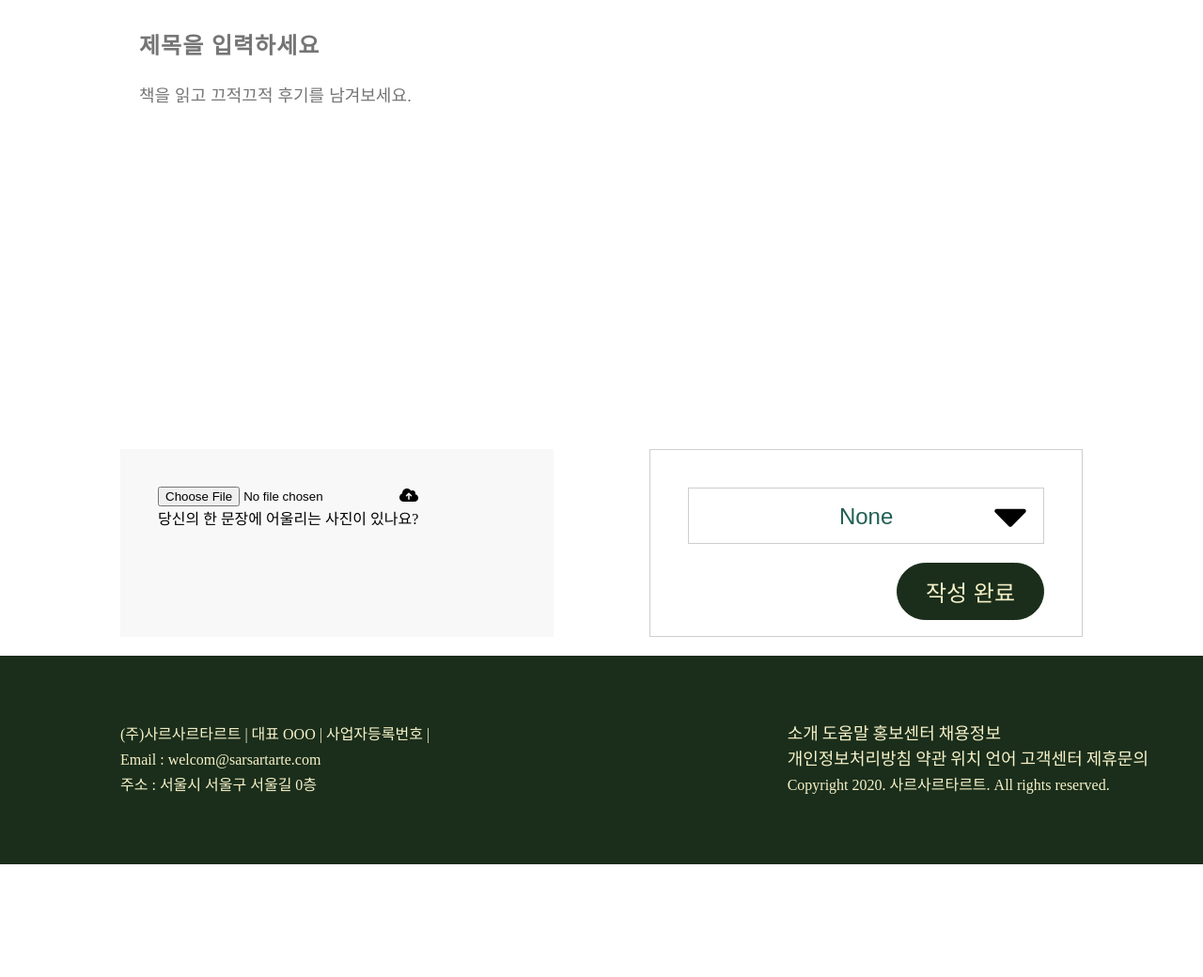
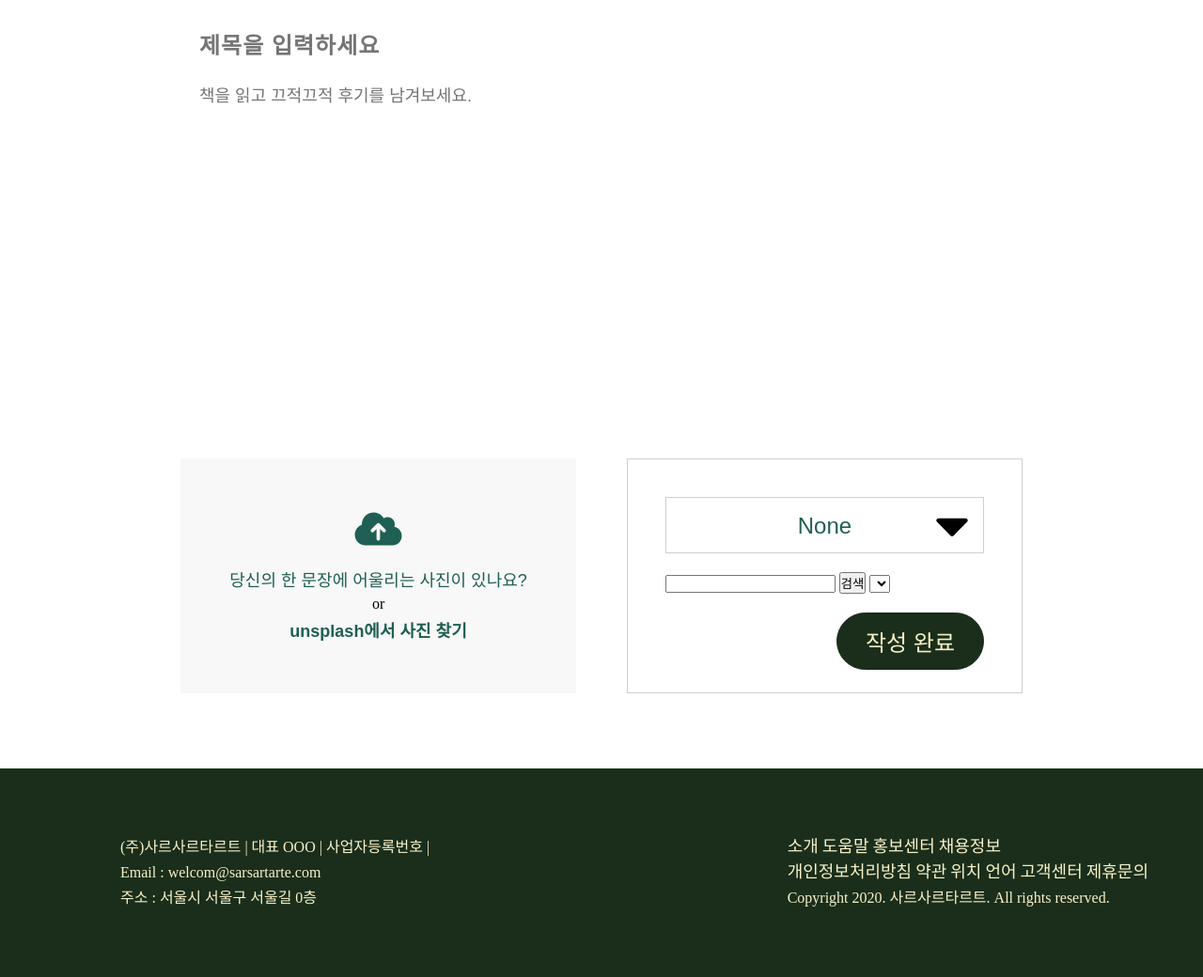
Before and after one commit to cool1726/GGJGGJ, a Django app: template ggjProject/home/templates/new.html in a window 1280 px wide; the page is wider, and only the part inside the window is pictured. Shown: the part 122-1162 px from the top of that part at 94% size. Before the commit the page ends 1042 px from the top of that part, so only its background shows below. Run offline with Django 3.2, Linux system fonts and the light colour scheme; the template is opened without the code that fills it: values that come from a table or form of the project are taken from there, others are empty; data comes from the database, SQL or seed files in the repository; both versions use the stored data as it was after the commit; some libraries are stand-ins or nearby versions; some web fonts are replaced.

Commit message:
new.html img upload editted

```diff
--- a/ggjProject/home/static/css/new.css
+++ b/ggjProject/home/static/css/new.css
@@ -4,7 +4,7 @@
 }
 
 .new-container {
-    padding: 20px 10%;
+    padding: 20px 15%;
     width: 100%;
 }
 
@@ -42,33 +42,69 @@
 
 /* 글쓰기 아래 부분 (이미지 업로드, 책장 선택 등) */
 .new-etc-container {
+    display: inline-flex;
     width: 100%;
-    height: 200px;
+    height: 250px;
     margin-top: 20px;
+    margin-bottom: 60px;
 }
 
 /* 이미지 업로드, unsplash 영역 */
 .new-etc-left {
-    float: left;
-    width: 45%;
+    display: flex;
+    flex-wrap: wrap;
+    justify-content: center;
+    align-content: center;
+    width: 47%;
     height: 100%;
-    margin-right: 5%;
+    margin-right: 3%;
     padding: 40px;
     background-color: #F7F8F7;
+    vertical-align: middle;
+    text-align: center;
+}
+
+.new-etc-left * {
+    width: 100%;
 }
 
 /* 책장선택, 책선택, 제출버튼 영역 */
 .new-etc-right {
-    float: left;
-    width: 45%;
+    width: 47%;
     height: 100%;
-    margin-left: 5%;
+    margin-left: 3%;
     padding: 40px;
     border: 1px solid #CECECE;
 }
 
+/* 이미지 파일 업로드 버튼 숨기기 */
 .new-etc-left input[type="file"] {
-    text-align: center;
+    position: absolute;
+    overflow: hidden;
+    width: 1px;
+    height: 1px;
+    padding: 0;
+    margin: -1px;
+    display: none;
+}
+
+.upload-label {
+    cursor: pointer;
+    margin-bottom: 5px;
+}
+
+.unsplash-label {
+    cursor: pointer;
+    margin-top: 5px;
+}
+
+.upload-logo {
+    font-size: 40px;
+    margin-bottom: 20px;
+}
+
+.upload-text {
+    font-size: 18px;
 }
 
 /* 책장 선택 */
@@ -91,6 +127,11 @@
     display: none;
 }
 
+.new-book-search {
+    width: 100%;
+    margin-bottom: 20px;
+}
+
 /* 작성완료 버튼 */
 .new-btn-save {
     float: right;
--- a/ggjProject/home/templates/new.html
+++ b/ggjProject/home/templates/new.html
@@ -1,3 +1,4 @@
+<!-- new 탬플릿입니다. post를 쓸 수 있음. url은 http://127.0.0.1:8000/back_new 로 가시면 됩니다. -->
 <!DOCTYPE html>
 <html lang="ko">
 
@@ -11,6 +12,8 @@
     <link rel="stylesheet" type="text/css" href="{% static 'css/new.css' %}">
     <link rel="stylesheet" type="text/css" href="{% static 'css/navigation.css' %}">
     <script src="https://kit.fontawesome.com/c8c52fc116.js" crossorigin="anonymous"></script>
+    <script src="https://code.jquery.com/jquery-3.4.1.js"
+        integrity="sha256-WpOohJOqMqqyKL9FccASB9O0KwACQJpFTUBLTYOVvVU=" crossorigin="anonymous"></script>
 </head>
 
 <body>
@@ -46,28 +49,81 @@
 
     <div class="new-container">
         <form name="form" id="form" role="form" method="POST" enctype="multipart/form-data"
-            action="{% url 'back_new' %}">
+            action="{% url 'back_create' %}">
             {% csrf_token %}
+            <!-- 제목, 내용 작성 부분 name: title, body -->
             <input type="text" name="title" class="new-input-title noto-extrabold" placeholder="제목을 입력하세요"
                 autocomplete="off">
-
             <textarea type="text" name="body" class="new-input-body noto-medium" placeholder="책을 읽고 끄적끄적 후기를 남겨보세요."
                 autocomplete="off"></textarea>
 
+            <!-- 이미지 첨부 및 책장선택, 책검색 부분 : left와 right으로 구분함 -->
             <div class="new-etc-container">
                 <div class="new-etc-left">
-                    <input type="file" name="postCover">
-                    <label for="img-upload"><i class="fas fa-cloud-upload-alt"></i><br>당신의 한 문장에 어울리는 사진이 있나요?</label>
+                    <label for="img-upload" class="upload-label"><i
+                            class="fas fa-cloud-upload-alt green upload-logo"></i><br>
+                        <p class="noto-medium green upload-text">당신의 한 문장에 어울리는 사진이 있나요?</p>
+                    </label>
+                    or
+                    <label for="img-upload" class="unsplash-label">
+                        <p class="noto-bold green upload-text">unsplash에서 사진 찾기</p>
+                    </label>
+                    <input type="file" name="postCover" id="img-upload">
                 </div>
                 <div class="new-etc-right">
-                    <select name="bookShelfTitle" class="new-bookshelf green paybooc-medium">
+                    <!-- select name을 bookShelfTitle => bookShelfID 로 수정했습니다.-->
+                    <select name="bookShelfID" class="new-bookshelf green paybooc-medium">
                         {% for bookShelf in bookShelves %}
                         {% if user.username == bookShelf.username %}
-                        <option>{{bookShelf.bookShelfTitle}}</option>
-                        {%endif%}
+                        <!-- option value 추가했어요-->
+                        <option value='{{bookShelf.id}}'>{{bookShelf.bookShelfTitle}}</option>
+                        {% endif %}
                         {% endfor %}
                     </select>
+
+                    <div class="new-book-search">
+                        <input id="bookName" value="" type="text">
+                        <button id="search" type="button">검색</button>
+                        <select name="bookInfo" id="selectBook"></select>
+                    </div>
                     <input type="submit" class="new-btn-save paybooc-bold beige" value="작성 완료">
+                    <script>
+                        $(document).ready(function () {
+                            $("#search").click(function () {
+                                $.ajax({
+                                        method: "GET",
+                                        url: "https://dapi.kakao.com/v3/search/book?target=title",
+                                        data: {
+                                            query: $("#bookName").val()
+                                        },
+                                        headers: {
+                                            Authorization: "KakaoAK ea6f4522facf69c938f433e154fd99a1"
+                                        }
+                                    })
+                                    .done(function (msg) {
+                                        $("#selectBook *").remove();
+                                        for (var i = 0; i < 10; i++) {
+                                            // document.getElementById("select").innerHTML="<option>"+msg.documents[i].title+"</option>"
+                                            let data = JSON.stringify(msg.documents[i])
+                                            $("#selectBook").append("<option value = '" + data +
+                                                "'>" + msg.documents[i].title + "<br>" + msg
+                                                .documents[i].authors + "<br>" + msg.documents[
+                                                    i].thumbnail + "<br>" + msg.documents[i]
+                                                .contents + "<br>" + msg.documents[i]
+                                                .publisher + msg.documents[i].isbn + "</option>"
+                                            );
+                                            // console.log(msg.documents[i].title);
+                                            // console.log(msg.documents[i].thumbnail);
+                                            // $("p").append("<strong>" + msg.documents[i].title + "</strong><br>");
+                                            // $("p").append("<strong>" + msg.documents[i].authors + "</strong><br>");
+                                            // $("p").append("<img src='" + msg.documents[i].thumbnail + "'/><br>");
+                                            // $("p").append("<strong>" + msg.documents[i].contents + "</strong><br>");
+                                            // $("p").append("<strong>" + msg.documents[i].publisher + "</strong><br>");
+                                        }
+                                    });
+                            });
+                        });
+                    </script>
                 </div>
 
 
--- a/ggjProject/home/views.py
+++ b/ggjProject/home/views.py
@@ -19,7 +19,7 @@ def home(request):
 """back_new.html로 이동"""
 def new(request):
     bookShelves = BookShelf.objects.all()
-    return render(request, 'back_new.html', {'bookShelves': bookShelves})
+    return render(request, 'new.html', {'bookShelves': bookShelves})
 
 """
 post create 함수
```
Also changed, not shown: ggjProject/static/css/new.css (+28 -7 lines), ggjProject/db.sqlite3, ggjProject/home/static/js/new_bookapi.js (added), ggjProject/static/js/new_bookapi.js (added).
